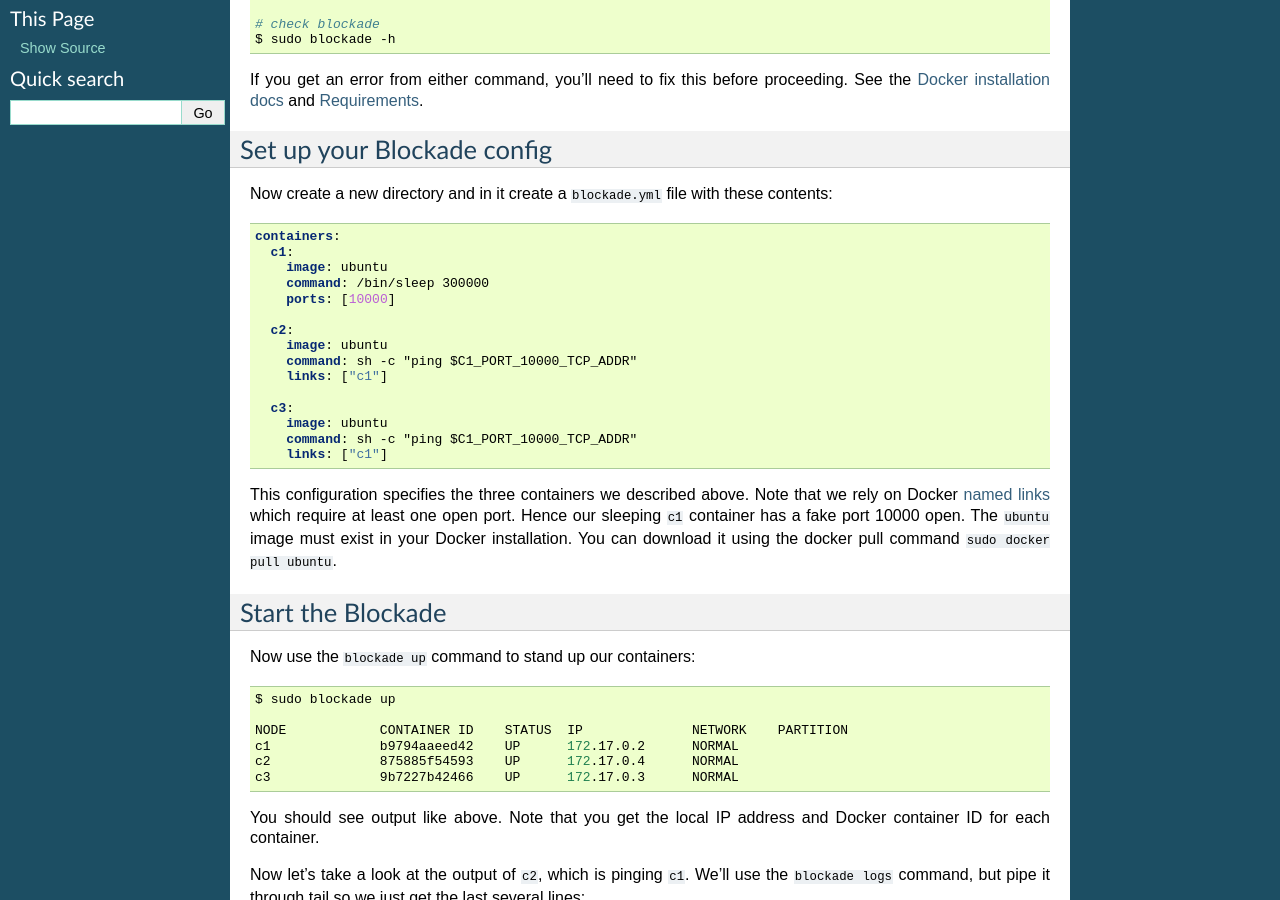
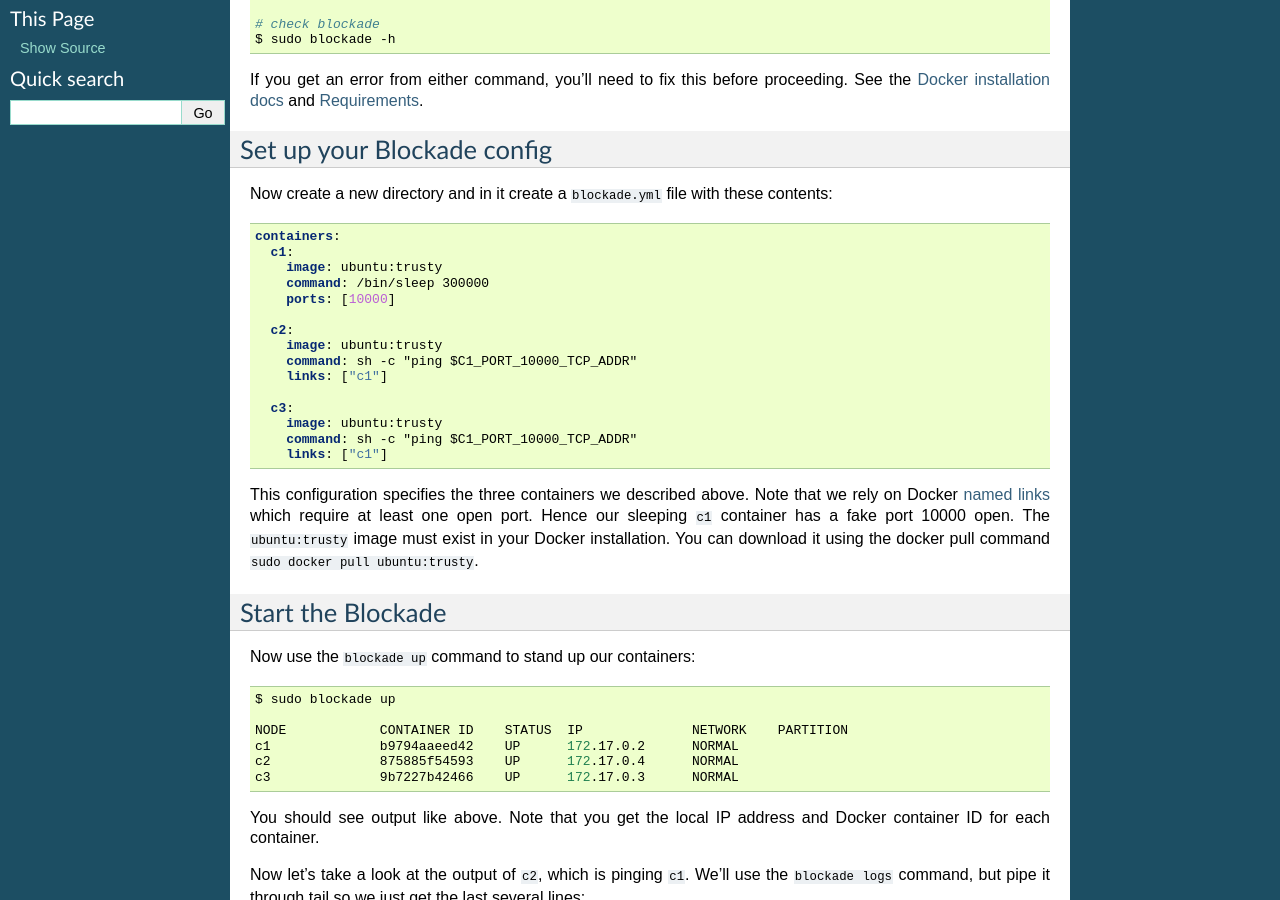
Before and after one commit to worstcase/blockade, a Sphinx documentation site: the page built from docs/guide.rst, in a window 1280 px wide and 900 px high, scrolled down 344 px. Built offline with Sphinx 7.4.7, drawn with Linux system fonts in a browser that asks for light colours.

Commit message:
specify ubuntu image version in docs

```diff
--- a/docs/guide.rst
+++ b/docs/guide.rst
@@ -38,17 +38,17 @@
 
     containers:
       c1:
-        image: ubuntu
+        image: ubuntu:trusty
         command: /bin/sleep 300000
         ports: [10000]
 
       c2:
-        image: ubuntu
+        image: ubuntu:trusty
         command: sh -c "ping $C1_PORT_10000_TCP_ADDR"
         links: ["c1"]
 
       c3:
-        image: ubuntu
+        image: ubuntu:trusty
         command: sh -c "ping $C1_PORT_10000_TCP_ADDR"
         links: ["c1"]
 
@@ -56,8 +56,8 @@
 This configuration specifies the three containers we described above. Note
 that we rely on Docker `named links`_ which require at least one open port.
 Hence our sleeping ``c1`` container has a fake port 10000 open.
-The ``ubuntu`` image must exist in your Docker installation.
-You can download it using the docker pull command ``sudo docker pull ubuntu``.
+The ``ubuntu:trusty`` image must exist in your Docker installation.
+You can download it using the docker pull command ``sudo docker pull ubuntu:trusty``.
 
 Start the Blockade
 ------------------
```
